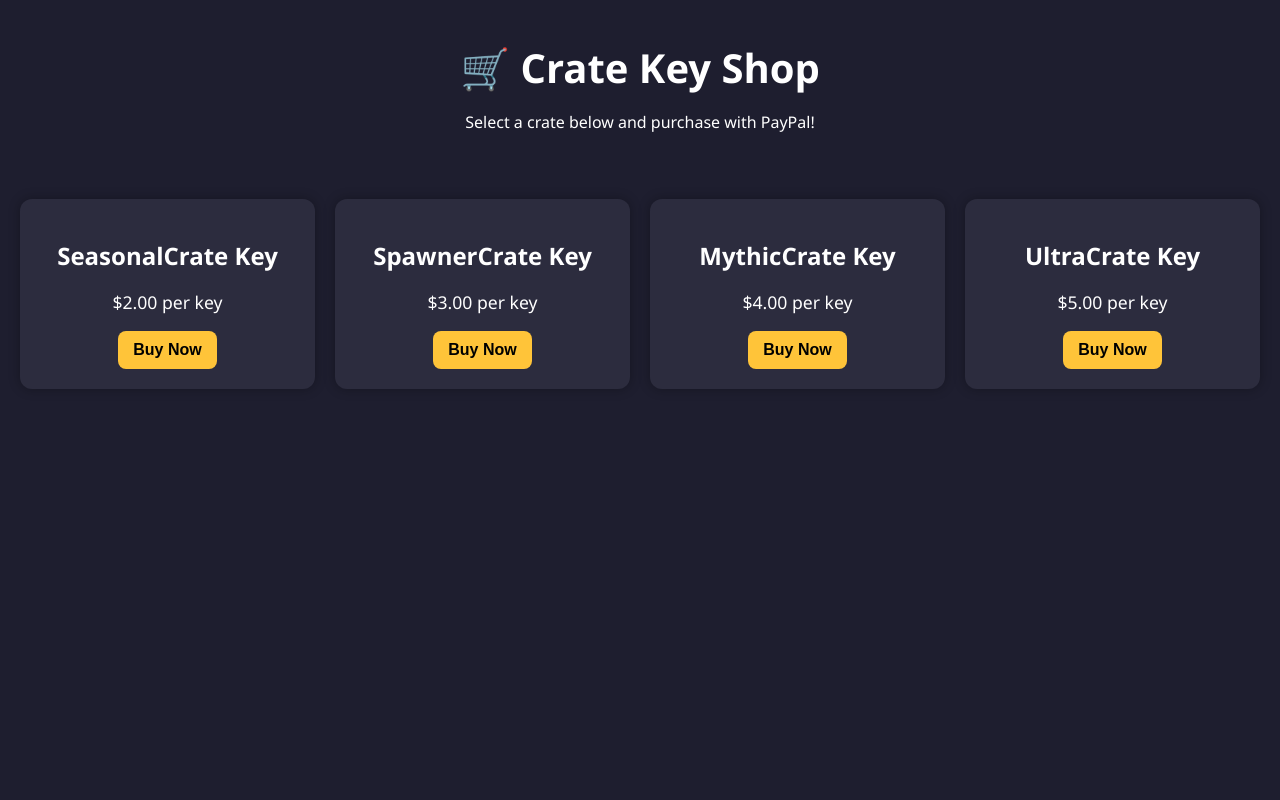
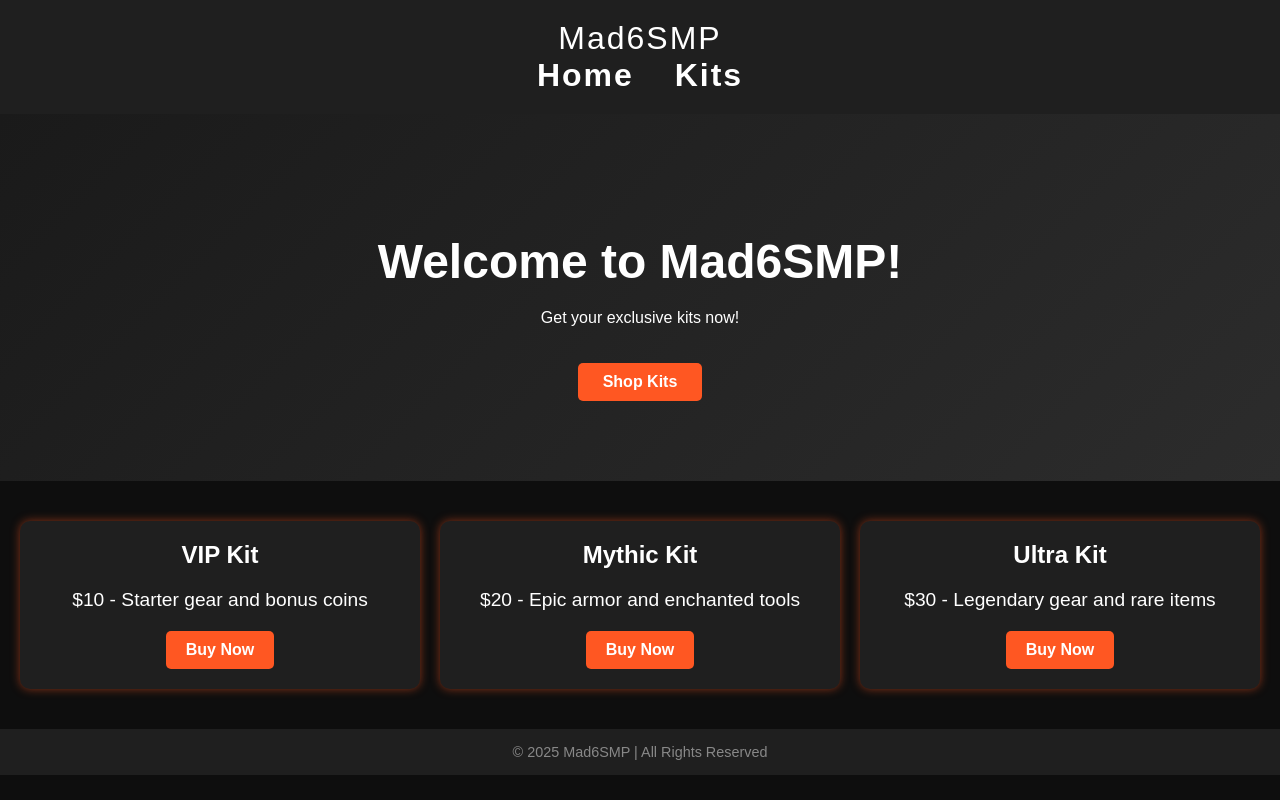
Before and after one commit to Madist5/mad6smp, a plain HTML site: page index.html in a window 1280 px wide. Drawn offline with Linux system fonts and the light colour scheme.

Commit message:
Update index.html

```diff
--- a/index.html
+++ b/index.html
@@ -1,121 +1,123 @@
 <!DOCTYPE html>
 <html lang="en">
 <head>
-  <meta charset="UTF-8" />
-  <meta name="viewport" content="width=device-width, initial-scale=1.0" />
-  <title>Crate Key Shop</title>
+    <meta charset="UTF-8">
+    <meta name="viewport" content="width=device-width, initial-scale=1.0">
+    <title>Mad6SMP Kits Shop</title>
     <style>
         body {
-      font-family: 'Segoe UI', sans-serif;
-      background: #1e1e2f;
-      color: white;
             margin: 0;
-      padding: 20px;
+            font-family: 'Arial', sans-serif;
+            background-color: #0e0e0e;
+            color: #fff;
+            text-align: center;
         }
         header {
-      text-align: center;
-      padding: 20px;
+            background: #1f1f1f;
+            padding: 20px 0;
+            font-size: 2rem;
+            letter-spacing: 2px;
         }
-    h1 {
-      margin: 0;
-      font-size: 2.5em;
+        nav a {
+            color: #fff;
+            margin: 0 15px;
+            text-decoration: none;
+            font-weight: bold;
         }
-    .crate-container {
+        .hero {
+            padding: 80px 20px;
+            background: linear-gradient(135deg, #1a1a1a, #2c2c2c);
+        }
+        .hero h1 {
+            font-size: 3rem;
+            margin-bottom: 20px;
+        }
+        .hero a {
+            display: inline-block;
+            margin-top: 20px;
+            padding: 10px 25px;
+            background: #ff5722;
+            color: #fff;
+            text-decoration: none;
+            border-radius: 5px;
+            font-weight: bold;
+        }
+        .kits {
             display: grid;
             grid-template-columns: repeat(auto-fit, minmax(250px, 1fr));
             gap: 20px;
-      margin-top: 30px;
+            padding: 40px 20px;
         }
-    .crate-card {
-      background: #2c2c3e;
-      border-radius: 12px;
+        .kit {
+            background: #1f1f1f;
             padding: 20px;
-      box-shadow: 0 0 12px rgba(0,0,0,0.3);
-      text-align: center;
+            border-radius: 10px;
+            box-shadow: 0 0 10px rgba(255, 87, 34, 0.5);
         }
-    .crate-card h2 {
-      margin-bottom: 10px;
-      font-size: 1.5em;
+        .kit h2 {
+            margin-top: 0;
         }
-    .crate-card p {
-      font-size: 1.1em;
+        .kit p {
+            font-size: 1.2rem;
+            margin: 10px 0;
         }
-    .crate-card form {
-      margin-top: 15px;
+        .kit a {
+            display: inline-block;
+            margin-top: 10px;
+            padding: 10px 20px;
+            background: #ff5722;
+            color: white;
+            text-decoration: none;
+            border-radius: 5px;
+            font-weight: bold;
         }
-    .paypal-button {
-      background-color: #ffc439;
-      border: none;
-      padding: 10px 15px;
-      font-size: 1em;
-      font-weight: bold;
-      border-radius: 8px;
-      cursor: pointer;
+        footer {
+            background: #1f1f1f;
+            padding: 15px;
+            font-size: 0.9rem;
+            color: #888;
         }
     </style>
 </head>
 <body>
+
 <header>
-    <h1>🛒 Crate Key Shop</h1>
-    <p>Select a crate below and purchase with PayPal!</p>
+    Mad6SMP
+    <nav>
+        <a href="#home">Home</a>
+        <a href="#kits">Kits</a>
+    </nav>
 </header>
 
-  <div class="crate-container">
-    <!-- SeasonalCrate -->
-    <div class="crate-card">
-      <h2>SeasonalCrate Key</h2>
-      <p>$2.00 per key</p>
-      <form action="https://www.paypal.com/cgi-bin/webscr" method="post" target="_blank">
-        <input type="hidden" name="cmd" value="_xclick">
-        <input type="hidden" name="business" value="YOUR_PAYPAL_EMAIL_HERE">
-        <input type="hidden" name="item_name" value="SeasonalCrate Key">
-        <input type="hidden" name="amount" value="2.00">
-        <input type="hidden" name="currency_code" value="USD">
-        <button type="submit" class="paypal-button">Buy Now</button>
-      </form>
+<section class="hero" id="home">
+    <h1>Welcome to Mad6SMP!</h1>
+    <p>Get your exclusive kits now!</p>
+    <a href="#kits">Shop Kits</a>
+</section>
+
+<section class="kits" id="kits">
+    <div class="kit">
+        <h2>VIP Kit</h2>
+        <p>$10 - Starter gear and bonus coins</p>
+        <a href="https://www.paypal.com/paypalme/YourPayPalLink/10" target="_blank">Buy Now</a>
     </div>
 
-    <!-- SpawnerCrate -->
-    <div class="crate-card">
-      <h2>SpawnerCrate Key</h2>
-      <p>$3.00 per key</p>
-      <form action="https://www.paypal.com/cgi-bin/webscr" method="post" target="_blank">
-        <input type="hidden" name="cmd" value="_xclick">
-        <input type="hidden" name="business" value="YOUR_PAYPAL_EMAIL_HERE">
-        <input type="hidden" name="item_name" value="SpawnerCrate Key">
-        <input type="hidden" name="amount" value="3.00">
-        <input type="hidden" name="currency_code" value="USD">
-        <button type="submit" class="paypal-button">Buy Now</button>
-      </form>
+    <div class="kit">
+        <h2>Mythic Kit</h2>
+        <p>$20 - Epic armor and enchanted tools</p>
+        <a href="https://www.paypal.com/paypalme/YourPayPalLink/20" target="_blank">Buy Now</a>
     </div>
 
-    <!-- MythicCrate -->
-    <div class="crate-card">
-      <h2>MythicCrate Key</h2>
-      <p>$4.00 per key</p>
-      <form action="https://www.paypal.com/cgi-bin/webscr" method="post" target="_blank">
-        <input type="hidden" name="cmd" value="_xclick">
-        <input type="hidden" name="business" value="YOUR_PAYPAL_EMAIL_HERE">
-        <input type="hidden" name="item_name" value="MythicCrate Key">
-        <input type="hidden" name="amount" value="4.00">
-        <input type="hidden" name="currency_code" value="USD">
-        <button type="submit" class="paypal-button">Buy Now</button>
-      </form>
+    <div class="kit">
+        <h2>Ultra Kit</h2>
+        <p>$30 - Legendary gear and rare items</p>
+        <a href="https://www.paypal.com/paypalme/YourPayPalLink/30" target="_blank">Buy Now</a>
     </div>
+</section>
 
-    <!-- UltraCrate -->
-    <div class="crate-card">
-      <h2>UltraCrate Key</h2>
-      <p>$5.00 per key</p>
-      <form action="https://www.paypal.com/cgi-bin/webscr" method="post" target="_blank">
-        <input type="hidden" name="cmd" value="_xclick">
-        <input type="hidden" name="business" value="YOUR_PAYPAL_EMAIL_HERE">
-        <input type="hidden" name="item_name" value="UltraCrate Key">
-        <input type="hidden" name="amount" value="5.00">
-        <input type="hidden" name="currency_code" value="USD">
-        <button type="submit" class="paypal-button">Buy Now</button>
-      </form>
-    </div>
-  </div>
+<footer>
+    &copy; 2025 Mad6SMP | All Rights Reserved
+</footer>
+
 </body>
 </html>
```
Lines whose indentation alone changed are shown as unchanged.
